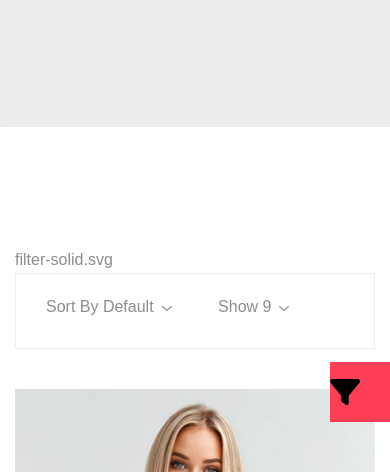
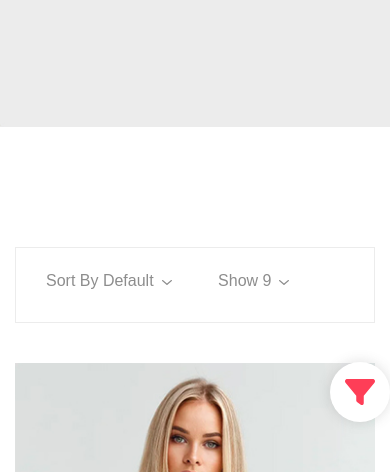
Before and after one commit to medianyi/marcho, a website: page app/shop.njk in a window 390 px wide. Shown: the part 372-844 px from the top of the page. Drawn offline with nearby package versions, Linux system fonts and the light colour scheme; files that its build step writes are made by us from their sources; files whose address does not match are found by name.

Commit message:
fixed filte-btn

```diff
--- a/app/scss/_media.scss
+++ b/app/scss/_media.scss
@@ -51,7 +51,7 @@
     &__filter-btn {
       display: block;
       border: none;
-      background-color: $accent;
+      background-color: #fff;
       padding: 0;
       width: 60px;
       height: 60px;
@@ -60,6 +60,15 @@
       z-index: 5;
       bottom: 50px;
       z-index: 101;
+      border-radius: 50%;
+      box-shadow: 0px 0px 13px 0px rgba(90, 90, 90, 0.2);
+      cursor: pointer;
+      svg{
+        margin-top: 8px;
+        path{
+          fill: $accent;
+        }
+      }
     }
   }
   .shop-content {
--- a/app/shop.njk
+++ b/app/shop.njk
@@ -20,9 +20,14 @@
 
     <section class="shop">
       <div class="container">
-        filter-solid.svg
         <button class="shop__filter-btn">
-<img class="shop__filter-btn-img" src="images/icons/filter-solid.svg" alt="search images">
+          <?xml version="1.0" encoding="UTF-8"?>
+            <svg  width="30px" height="30px" viewBox="0 0 30 30" version="1.1">
+            <g id="surface1">
+            <path  d="M 0.226562 3.21875 C 0.617188 2.398438 1.4375 1.875 2.34375 1.875 L 27.65625 1.875 C 28.5625 1.875 29.382812 2.398438 29.773438 3.21875 C 30.15625 4.039062 30.039062 5.003906 29.46875 5.707031 L 18.75 18.804688 L 18.75 26.25 C 18.75 26.960938 18.351562 27.609375 17.710938 27.925781 C 17.074219 28.242188 16.320312 28.179688 15.75 27.75 L 12 24.9375 C 11.523438 24.585938 11.25 24.03125 11.25 23.4375 L 11.25 18.804688 L 0.527344 5.703125 C -0.0390625 5.003906 -0.164062 4.03125 0.226562 3.21875 Z M 0.226562 3.21875 "/>
+            </g>
+            </svg>
+
         </button>
         <div class="shop__inner">
           <div class="shop__filters filter">
```
Also changed, not shown: app/css/style.min.css, app/shop.html.
